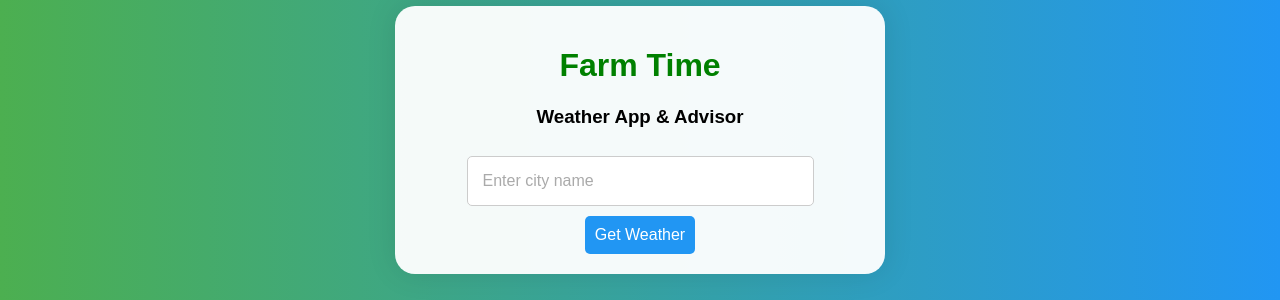
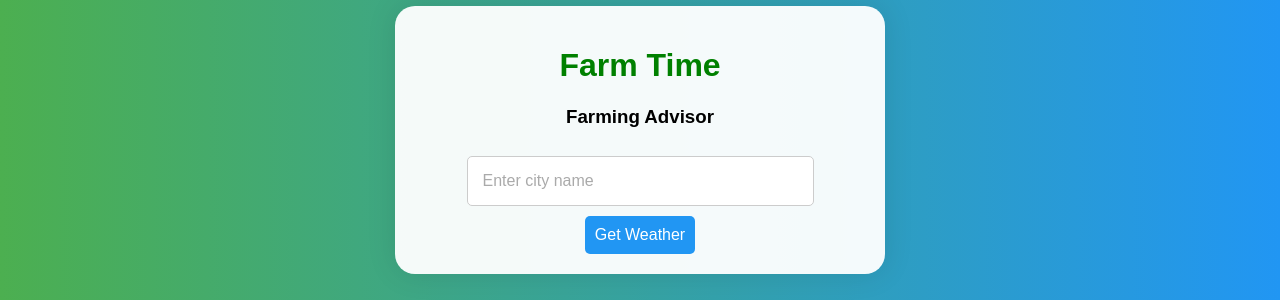
Before and after one commit to V014/farmtime, a PHP site: page / in a window 1280 px wide. Shown: the part 260-560 px from the top of the page. Run offline with PHP 8.4, Linux system fonts and the light colour scheme.

Commit message:
fudged the system

```diff
--- a/www/index.php
+++ b/www/index.php
@@ -24,7 +24,7 @@
 	<meta name="format-detection" content="telephone=no">
 	<meta name="msapplication-tap-highlight" content="no">
 	<meta name="viewport" content="initial-scale=1, width=device-width, viewport-fit=cover">
-	<meta name="color-scheme" content="light dark">
+	<!-- <meta name="color-scheme" content="light dark"> -->
 	<link rel="stylesheet" href="css/style.css">
 	<link rel="stylesheet" href="https://cdnjs.cloudflare.com/ajax/libs/animate.css/4.1.1/animate.min.css">
 	<link rel="stylesheet" href="https://cdnjs.cloudflare.com/ajax/libs/font-awesome/5.15.1/css/all.min.css">
@@ -39,7 +39,7 @@
 				Farm Time
 			</h1>
 			<h3>
-				Weather App & Advisor
+				Farming Advisor
 			</h3>
 			<input type="text" id="city-input" placeholder="Enter city name">
 			<button id="city-input-btn">Get Weather</button>
```
